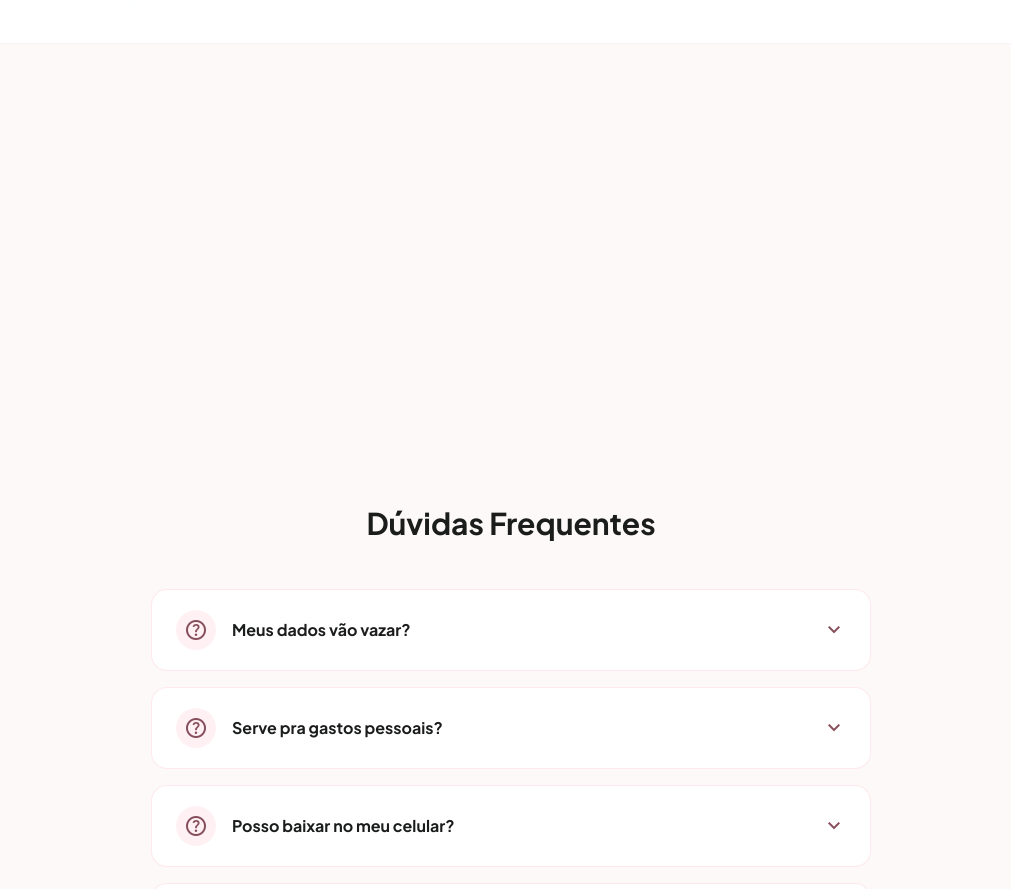
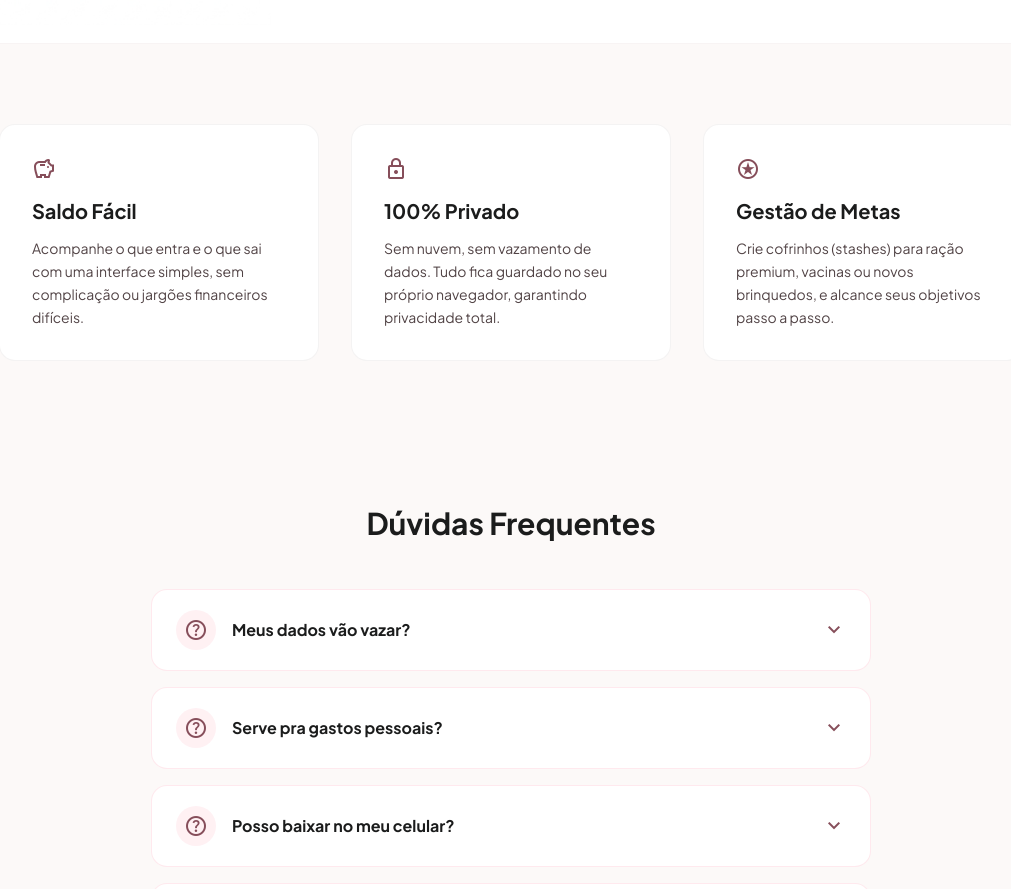
Before and after one commit to jaharivsn/meowney, a Next.js app: page / in a window 1280 px wide. Shown: the part 5540-6429 px from the top of the page, without its empty margins (129-1140 px from the left). Built offline with nearby package versions, Linux system fonts and the light colour scheme.

Commit message:
fix: Corrigindo seção invisível (Benefícios)

```diff
--- a/src/app/page.tsx
+++ b/src/app/page.tsx
@@ -311,14 +311,14 @@ export default function LandingPage() {
       {/* Benefits Section */}
       <section className="bg-surface py-16 md:py-20 px-6 border-t border-surface-variant/20 z-10">
         <div className="max-w-5xl mx-auto">
-          <motion.div
-            initial="hidden"
-            whileInView="visible"
-            viewport={{ once: true, margin: "-100px" }}
-            variants={stagger}
-            className="grid grid-cols-1 md:grid-cols-3 gap-8"
-          >
-            <motion.div variants={fadeUp} className="bg-surface-container-lowest p-8 rounded-2xl border border-surface-variant/40 hover:border-sakura-pink/50 transition-colors">
+          <div className="grid grid-cols-1 md:grid-cols-3 gap-8">
+            <motion.div
+              initial="hidden"
+              whileInView="visible"
+              viewport={{ once: true }}
+              variants={fadeUp}
+              className="bg-surface-container-lowest p-8 rounded-2xl border border-surface-variant/40 hover:border-sakura-pink/50 transition-colors"
+            >
               <span className="material-symbols-outlined text-4xl text-primary mb-4 block">savings</span>
               <h3 className="font-title-md text-xl font-bold mb-3">Saldo Fácil</h3>
               <p className="text-on-surface-variant text-sm leading-relaxed">
@@ -326,7 +326,13 @@ export default function LandingPage() {
               </p>
             </motion.div>
 
-            <motion.div variants={fadeUp} className="bg-surface-container-lowest p-8 rounded-2xl border border-surface-variant/40 hover:border-sakura-pink/50 transition-colors">
+            <motion.div
+              initial="hidden"
+              whileInView="visible"
+              viewport={{ once: true }}
+              variants={fadeUp}
+              className="bg-surface-container-lowest p-8 rounded-2xl border border-surface-variant/40 hover:border-sakura-pink/50 transition-colors"
+            >
               <span className="material-symbols-outlined text-4xl text-primary mb-4 block">lock</span>
               <h3 className="font-title-md text-xl font-bold mb-3">100% Privado</h3>
               <p className="text-on-surface-variant text-sm leading-relaxed">
@@ -334,14 +340,20 @@ export default function LandingPage() {
               </p>
             </motion.div>
 
-            <motion.div variants={fadeUp} className="bg-surface-container-lowest p-8 rounded-2xl border border-surface-variant/40 hover:border-sakura-pink/50 transition-colors">
+            <motion.div
+              initial="hidden"
+              whileInView="visible"
+              viewport={{ once: true }}
+              variants={fadeUp}
+              className="bg-surface-container-lowest p-8 rounded-2xl border border-surface-variant/40 hover:border-sakura-pink/50 transition-colors"
+            >
               <span className="material-symbols-outlined text-4xl text-primary mb-4 block">stars</span>
               <h3 className="font-title-md text-xl font-bold mb-3">Gestão de Metas</h3>
               <p className="text-on-surface-variant text-sm leading-relaxed">
                 Crie cofrinhos (stashes) para ração premium, vacinas ou novos brinquedos, e alcance seus objetivos passo a passo.
               </p>
             </motion.div>
-          </motion.div>
+          </div>
         </div>
       </section>
 
```
